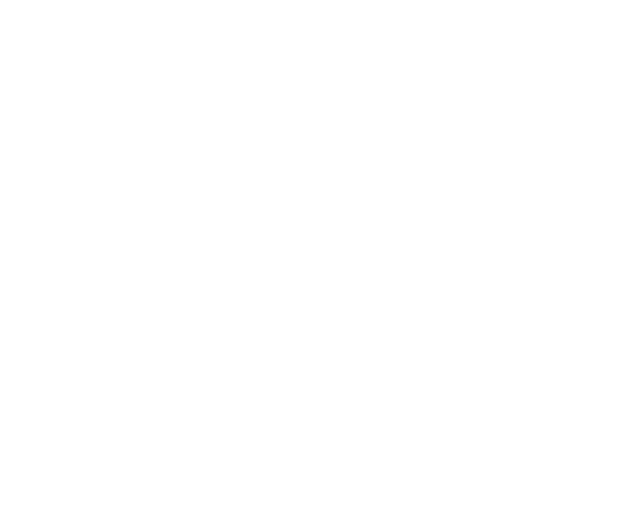
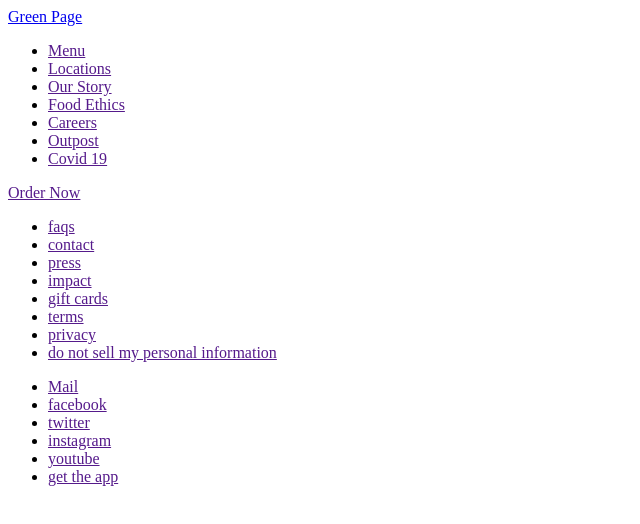
Before and after one commit to tonyvaz/page-green, a plain HTML site: page index.html in a window 1280 px wide. Shown: the whole page, without its empty margins (0-640 px from the left). Drawn offline with Linux system fonts and the light colour scheme.

Commit message:
Add basic structure HTML  in home page

```diff
--- a/index.html
+++ b/index.html
@@ -4,9 +4,55 @@
     <meta charset="UTF-8">
     <meta http-equiv="X-UA-Compatible" content="IE=edge">
     <meta name="viewport" content="width=device-width, initial-scale=1.0">
-    <title>Yourmet</title>
+    <title>Green Page</title>
 </head>
 <body>
+    <nav class="navigation">
+        <div class="navigation__logo">
+            <a href="#">Green Page</a>
+        </div>
+
+        <ul class="navigation__menu">
+            <li><a href="">Menu</a></li>
+            <li><a href="">Locations</a></li>
+            <li><a href="">Our Story</a></li>
+            <li><a href="">Food Ethics</a></li>
+            <li><a href="">Careers</a></li>
+            <li><a href="">Outpost</a></li>
+            <li><a href="">Covid 19</a></li>
+        </ul>
+        <a class="navigation__button" href="">Order Now</a>
+    </nav>
+    <div class="carousel">
+
+    </div>
+
+    <div class="carousel__row">
+
+    </div>
+
+    <footer>
+        <ul>
+           <li><a href="">faqs</a></li>
+           <li><a href="">contact</a></li>
+            <li><a href="">press</a></li>
+            <li><a href="">impact</a></li>
+            <li><a href="">gift cards</a></li>
+            <li><a href="">terms</a></li>
+            <li><a href="">privacy</a></li>
+            <li><a href="">do not sell my personal information</a></li>
+        </ul>
+
+        <ul>
+            <li><a href="">Mail</a></li>
+            <li><a href="">facebook</a></li>
+            <li><a href="">twitter</a></li>
+            <li><a href="">instagram</a></li>
+            <li><a href="">youtube</a></li>
+            <li><a href="">get the app</a></li>
+        </ul>
+
+    </footer>
 
 </body>
 </html>
```
